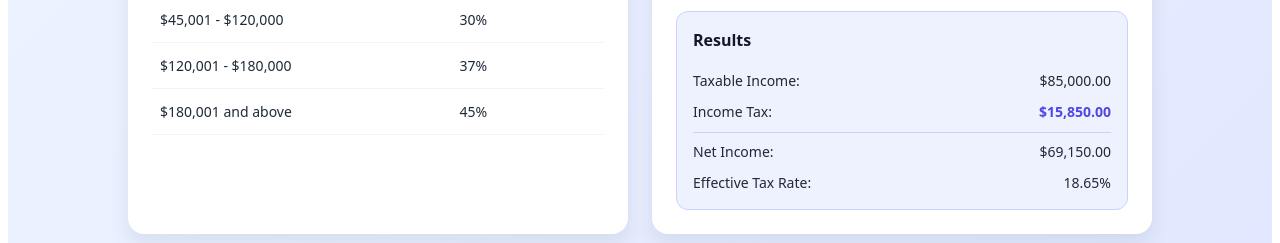
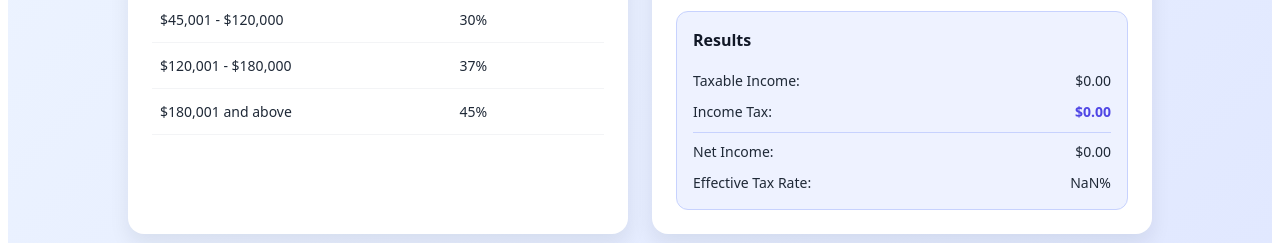
Before and after one commit to maobenmo/tax-calculator-practice, a React (Vite) app: page / in a window 1280 px wide. Shown: the part 511-754 px from the top of the page. Built offline with nearby package versions, Linux system fonts and the light colour scheme.

Commit message:
practice step 3-5 in thinking in react

```diff
--- a/src/App.jsx
+++ b/src/App.jsx
@@ -5,17 +5,18 @@
 import FinancialYearSelect from "./app/FinancialYearSelect";
 import Header from "./app/Header";
 import TaxRateTableForFinancialYear from "./app/TaxRateTableForFinancialYear";
+import { useState } from 'react';
 
 function App() {
-
+  const [financialYear, setFinancialYear] = useState("FY_2023_24");
   return (
     <div className="page">
       <div className="page-container">
         <Header />
-        <FinancialYearSelect />
+        <FinancialYearSelect financialYear={financialYear} onFinancialYearChange={setFinancialYear} />
         <div className="main-grid">
-          <TaxRateTableForFinancialYear />
-          <Calculator />
+          <TaxRateTableForFinancialYear financialYear={financialYear} />
+          <Calculator financialYear={financialYear} />
         </div>
         <Disclaimer />
       </div>
--- a/src/app/Calculator/Calculator.jsx
+++ b/src/app/Calculator/Calculator.jsx
@@ -2,17 +2,22 @@
 import Card from "../../components/Card";
 import Form from "./components/Form";
 import Result from "./components/Result/Result";
+import { useState } from "react";
 // 由于在 JSX 里面，作为组件的方法的调用不是一般的圆括号调用，那么如何传入参数呢？
 // JSX 应该非常类似 HTML。那么我们写了这么久的 HTML 都没写过 content，那就说明 content 这个命名一定是有问题的
 
 
-const Calculator = () => (
-    <Card>
-        <h2 className="calculator-title">Calculate Tax</h2>
-        <Form />
-        <Result />
-    </Card>
-);
+const Calculator = ({ financialYear }) => {
+
+    const [taxableIncome, setTaxableIncome] = useState("")
+    return (
+        <Card>
+            <h2 className="calculator-title">Calculate Tax</h2>
+            <Form onTaxableIncomeChange={setTaxableIncome} />
+            <Result financialYear={financialYear} taxableIncome={taxableIncome} />
+        </Card>
+    )
+};
 
 
 
--- a/src/app/Calculator/components/Form/Form.jsx
+++ b/src/app/Calculator/components/Form/Form.jsx
@@ -1,8 +1,13 @@
 import "./Form.css";
 import Button from "../../../../components/Button";
+import { useState } from "react";
 
-const Form = () => (
-    <form className="calculator-form">
+
+const Form = ({ onTaxableIncomeChange }) => {
+    const [incomeInput, setIncomeInput] = useState("")
+    return (
+        <form onSubmit={(e) => { e.preventDefault(); }} className="calculator-form">
+
             <div className="calculator-field">
                 <label className="calculator-label">Annual Taxable Income</label>
                 <div className="calculator-input-wrap">
@@ -11,16 +16,19 @@
                         className="calculator-input"
                         type="number"
                         placeholder="Enter your income"
+                        value={incomeInput}
                         min="0"
                         step="0.01"
+                        onChange={(e) => setIncomeInput(e.target.value)}
                     />
                 </div>
             </div>
 
-        <Button color="primary">
+            <Button color="primary" onClick={() => onTaxableIncomeChange(incomeInput)} >
                 Calculate Tax
             </Button>
-    </form>
-);
+        </form >
+    )
+};
 
 export default Form;
--- a/src/app/Calculator/components/Result/Result.jsx
+++ b/src/app/Calculator/components/Result/Result.jsx
@@ -1,25 +1,51 @@
 import "./Result.css";
+import { TAX_TABLES } from "../../../../common/data";
 
-const Result = () => (
+const calculateTax = (taxTable, income) => {
+    const bracket = taxTable.find(
+        ({ min, max }) => income >= min && income <= max
+    );
+
+    if (!bracket) {
+        return undefined;
+    }
+
+    const tax = bracket.base + (income - bracket.min) * bracket.rate;
+
+    return tax;
+};
+
+
+const Result = ({ financialYear, taxableIncome }) => {
+    const tax = calculateTax(TAX_TABLES[financialYear], taxableIncome);
+    //console.log(tax);
+    if (tax === undefined) {
+        return null;
+    }
+
+    const netIncome = taxableIncome - tax;
+    const effectiveTaxRate = (tax / taxableIncome) * 100;
+    return (
         <div className="calculator-results">
             <h3 className="calculator-results-title">Results</h3>
             <div className="calculator-row">
                 <span>Taxable Income:</span>
-            <span>$85,000.00</span>
+                <span>{Intl.NumberFormat('en-AU', { style: 'currency', currency: 'AUD' }).format(taxableIncome)}</span>
             </div>
             <div className="calculator-row">
                 <span>Income Tax:</span>
-            <span className="calculator-highlight">$15,850.00</span>
+                <span className="calculator-highlight">{Intl.NumberFormat('en-AU', { style: 'currency', currency: 'AUD' }).format(tax)}</span>
             </div>
             <div className="calculator-row calculator-row-total">
                 <span>Net Income:</span>
-            <span>$69,150.00</span>
+                <span>{Intl.NumberFormat('en-AU', { style: 'currency', currency: 'AUD' }).format(netIncome)}</span>
             </div>
             <div className="calculator-row">
                 <span>Effective Tax Rate:</span>
-            <span>18.65%</span>
+                <span>{effectiveTaxRate.toFixed(2)}%</span>
             </div>
         </div>
-);
+    )
+};
 
 export default Result;
--- a/src/app/FinancialYearSelect/FinancialYearSelect.jsx
+++ b/src/app/FinancialYearSelect/FinancialYearSelect.jsx
@@ -1,21 +1,28 @@
 import "./FinancialYearSelect.css";
 import Card from "../../components/Card";
 import Button from "../../components/Button";
-const FinancialYearSelect = () => (
+const FinancialYearSelect = ({ financialYear, onFinancialYearChange }) => {
+    const setSelectedFY = (year) => {
+        onFinancialYearChange(year);
+    };
+    return (
         <div className="financial-year-container">
             <Card>
                 <p className="financial-year-label">Select Financial Year</p>
                 <div className="financial-year-buttons">
-                <Button color="primary">
+                    <Button color={financialYear === "FY_2023_24" ? "primary" : "muted"}
+                        onClick={() => setSelectedFY("FY_2023_24")}>
                         FY 2023-24
                     </Button>
-                <Button color="muted">
+                    <Button color={financialYear === "FY_2024_25" ? "primary" : "muted"}
+                        onClick={() => setSelectedFY("FY_2024_25")}>
                         FY 2024-25
                     </Button>
                 </div>
             </Card >
         </div>
 
-);
+    )
+};
 
 export default FinancialYearSelect;
--- a/src/app/TaxRateTableForFinancialYear/TaxRateTableForFinancialYear.jsx
+++ b/src/app/TaxRateTableForFinancialYear/TaxRateTableForFinancialYear.jsx
@@ -1,10 +1,32 @@
 import "./TaxRateTableForFinancialYear.css";
 import Card from "../../components/Card";
+import { TAX_TABLES } from "../../common/data";
 
-const TaxRateTableForFinancialYear = () => (
+const TaxRateTableForFinancialYear = ({ financialYear }) => {
+    const formatIncomeRange = (min, max) => {
+        const formattedMin = min.toLocaleString();
+
+        if (max === Infinity) {
+            return `$${formattedMin} and above`;
+        }
+
+        const formattedMax = max.toLocaleString();
+        return `$${formattedMin} - $${formattedMax}`;
+    };
+
+    const formatTaxRate = (rate) => {
+        return rate === 0 ? 'Nil' : `${Math.round(rate * 100)}%`;
+    };
+
+    const formatFinancialYear = (financialYear) => {
+        const [prefix, startYear, endYear] = financialYear.split('_');
+        return `${prefix} ${startYear}-${endYear}`;
+    };
+
+    return (
         <Card>
             <div>
-            <h2 className="tax-title">Tax Rates - FY 2023-24</h2>
+                <h2 className="tax-title">Tax Rates - {formatFinancialYear(financialYear)}</h2>
                 <div className="tax-table-wrapper">
                     <table className="tax-table">
                         <thead>
@@ -14,31 +36,18 @@
                             </tr>
                         </thead>
                         <tbody>
-                        <tr>
-                            <td>$0 - $18,200</td>
-                            <td>Nil</td>
+                            {TAX_TABLES[financialYear].map(({ min, max, rate }, index) => (
+                                <tr key={index}>
+                                    <td>{formatIncomeRange(min, max)}</td>
+                                    <td>{formatTaxRate(rate)}</td>
                                 </tr>
-                        <tr>
-                            <td>$18,201 - $45,000</td>
-                            <td>16%</td>
-                        </tr>
-                        <tr>
-                            <td>$45,001 - $120,000</td>
-                            <td>30%</td>
-                        </tr>
-                        <tr>
-                            <td>$120,001 - $180,000</td>
-                            <td>37%</td>
-                        </tr>
-                        <tr>
-                            <td>$180,001 and above</td>
-                            <td>45%</td>
-                        </tr>
+                            ))}
                         </tbody>
                     </table>
                 </div>
             </div>
         </Card>
-);
+    )
+};
 
 export default TaxRateTableForFinancialYear;
--- /dev/null
+++ b/src/common/data.js
@@ -0,0 +1,17 @@
+export const TAX_TABLES = {
+    FY_2023_24: [
+        { min: 0, max: 18200, base: 0, rate: 0 },
+        { min: 18201, max: 45000, base: 0, rate: 0.16 },
+        { min: 45001, max: 120000, base: 5092, rate: 0.3 },
+        { min: 120001, max: 180000, base: 29467, rate: 0.37 },
+        { min: 180001, max: Infinity, base: 51667, rate: 0.45 },
+    ],
+
+    FY_2024_25: [
+        { min: 0, max: 20000, base: 0, rate: 0 },
+        { min: 20001, max: 50000, base: 0, rate: 0.15 },
+        { min: 50001, max: 130000, base: 4500, rate: 0.28 },
+        { min: 130001, max: 200000, base: 26100, rate: 0.35 },
+        { min: 200001, max: Infinity, base: 56100, rate: 0.45 },
+    ]
+};
--- a/src/components/Button/Button.jsx
+++ b/src/components/Button/Button.jsx
@@ -1,6 +1,7 @@
 import "./Button.css";
-const Button = ({ children, color = "primary" }) =>
-    <button className={`button ${color}`}>{children}</button>
+const Button = ({ children, color = "primary", onClick }) => (
+    <button className={`button ${color}`} onClick={onClick}>{children}</button>
+);
 export default Button;
 
 // Button 的 isActive 属性
```
Lines whose indentation alone changed are shown as unchanged.
